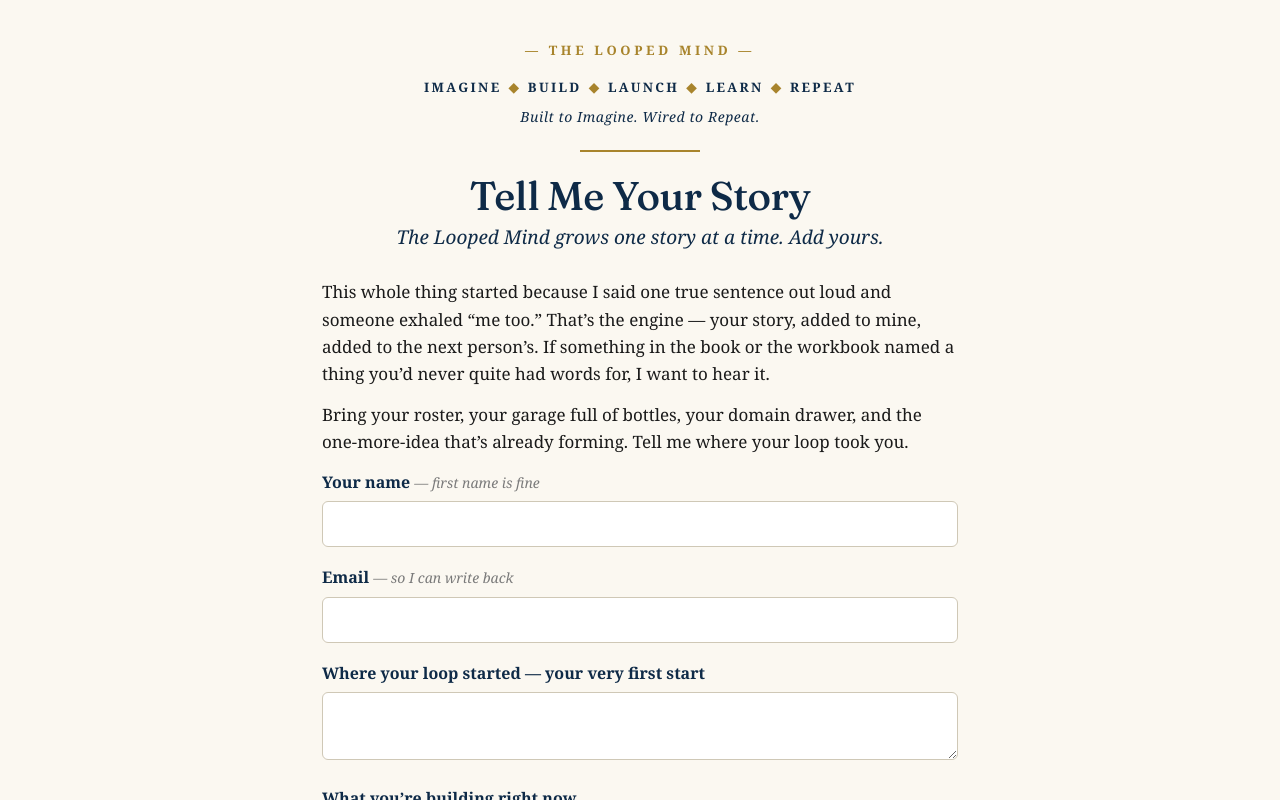
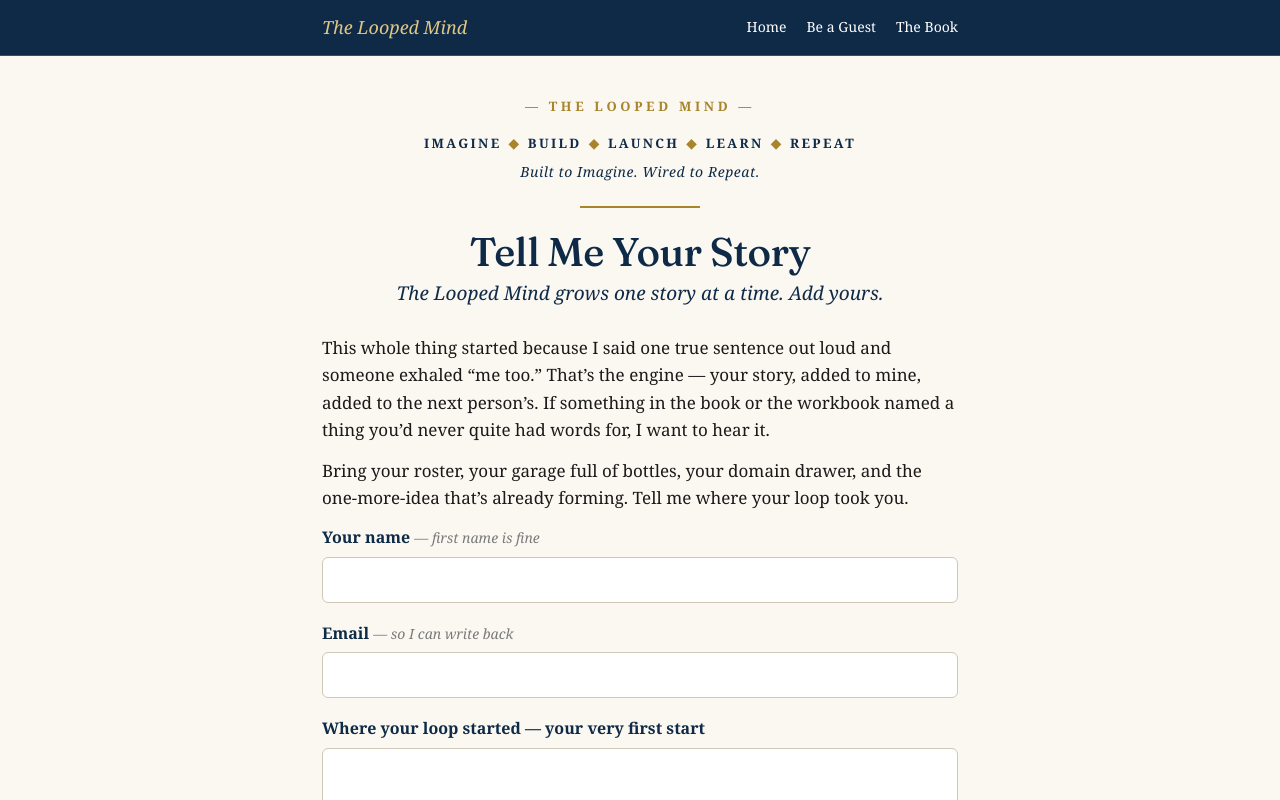
Before and after one commit to Kathyswanstrom/The-Looped-Mind, a Next.js app: page /share-your-story in a window 1280 px wide. Shown: the top 800 px of the page. Built offline with nearby package versions, Linux system fonts and the light colour scheme.

Commit message:
Add sticky navigation bar to story page

```diff
--- a/app/share-your-story/page.js
+++ b/app/share-your-story/page.js
@@ -18,6 +18,14 @@ const CSS = `
   .story-page .loop span{color:var(--gold); margin:0 7px;}
   .story-page .tagline{color:var(--navy); font-style:italic; font-size:14px; letter-spacing:.04em;}
   .story-page .rule{height:2px; background:var(--gold); border:0; margin:22px auto; max-width:120px;}
+
+  .story-nav{position:sticky; top:0; z-index:30; background:var(--navy); border-bottom:1px solid rgba(168,132,44,.4);}
+  .story-nav .inner{max-width:680px; margin:0 auto; padding:13px 22px; display:flex; align-items:center; justify-content:space-between; gap:16px;}
+  .story-nav a.brand{font-family:var(--serif); font-style:italic; color:#E0C684; font-size:18px; text-decoration:none; white-space:nowrap;}
+  .story-nav .links{display:flex; gap:20px; align-items:center;}
+  .story-nav .links a{font-family:var(--serif); font-size:14px; color:#fff; text-decoration:none;}
+  .story-nav .links a:hover{color:#E0C684;}
+  @media (max-width:520px){ .story-nav .links a.hide-sm{display:none;} }
   .story-page h1{font-size:40px; line-height:1.1; color:var(--navy); margin:6px 0 4px; text-align:center;}
   .story-page .sub{text-align:center; font-style:italic; color:var(--navy); font-size:19px; margin:0 0 26px;}
   .story-page p.intro{font-size:17px; margin:0 0 14px;}
@@ -92,6 +100,16 @@ export default function ShareYourStory() {
   return (
     <div className="story-page">
       <style>{CSS}</style>
+      <div className="story-nav">
+        <div className="inner">
+          <a href="/" className="brand">The Looped Mind</a>
+          <nav className="links">
+            <a href="/">Home</a>
+            <a href="/be-a-guest" className="hide-sm">Be a Guest</a>
+            <a href="https://www.amazon.com/dp/B0H6H2VDPS" target="_blank" rel="noopener noreferrer">The Book</a>
+          </nav>
+        </div>
+      </div>
       <div className="wrap">
         <header>
           <div className="eyebrow">— The Looped Mind —</div>
```
